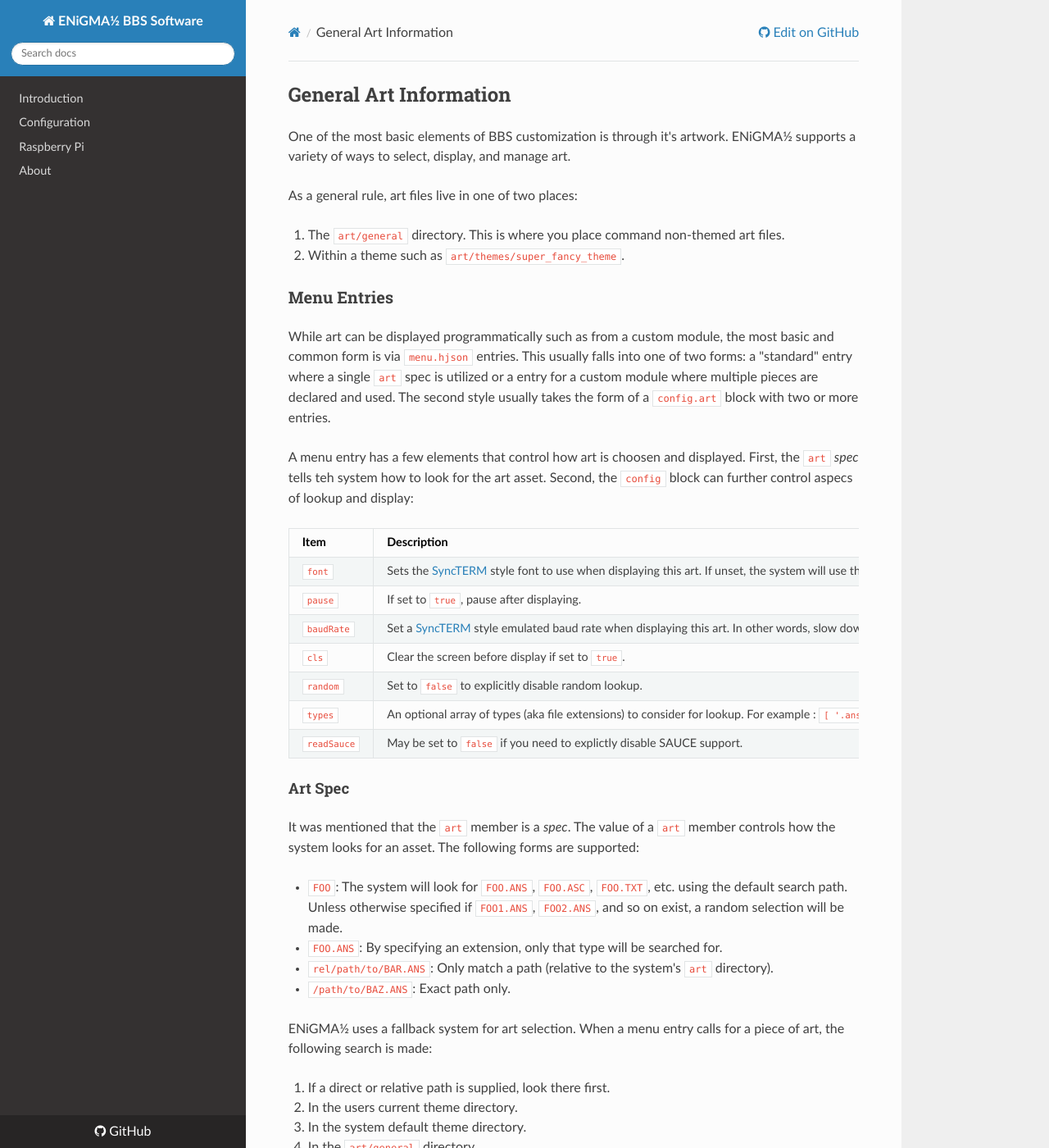
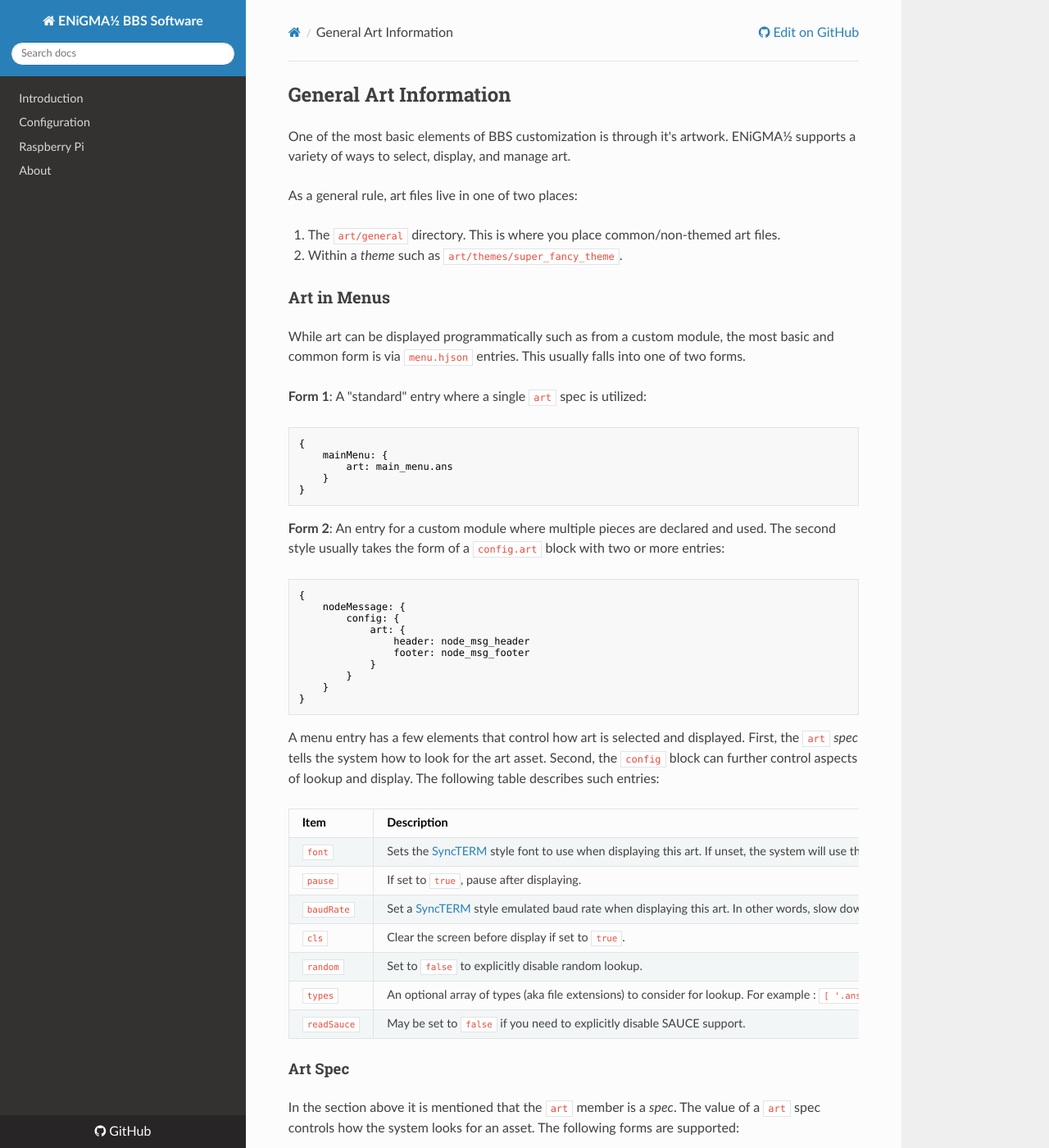
Before and after one commit to NuSkooler/enigma-bbs, an MkDocs documentation site: the page built from docs/art/general.md, in a window 1280 px wide and 1400 px high. Shown: the whole window at 82% size. Built offline with MkDocs 1.6.1, drawn with Linux system fonts in a browser that asks for light colours; nearby versions of some CDN libraries; old or Windows-style settings are respelled for this version of MkDocs; some of the changed text lies outside the part shown.

Commit message:
Updates on art docs

````diff
--- a/docs/art/general.md
+++ b/docs/art/general.md
@@ -7,13 +7,36 @@ One of the most basic elements of BBS customization is through it's artwork. ENi
 
 As a general rule, art files live in one of two places:
 
-1. The `art/general` directory. This is where you place command non-themed art files.
-2. Within a theme such as `art/themes/super_fancy_theme`.
+1. The `art/general` directory. This is where you place common/non-themed art files.
+2. Within a _theme_ such as `art/themes/super_fancy_theme`.
 
-### Menu Entries
-While art can be displayed programmatically such as from a custom module, the most basic and common form is via `menu.hjson` entries. This usually falls into one of two forms: a "standard" entry where a single `art` spec is utilized or a entry for a custom module where multiple pieces are declared and used. The second style usually takes the form of a `config.art` block with two or more entries.
+### Art in Menus
+While art can be displayed programmatically such as from a custom module, the most basic and common form is via `menu.hjson` entries. This usually falls into one of two forms.
 
-A menu entry has a few elements that control how art is choosen and displayed. First, the `art` *spec* tells teh system how to look for the art asset. Second, the `config` block can further control aspecs of lookup and display:
+**Form 1**: A "standard" entry where a single `art` spec is utilized:
+```hjson
+{
+    mainMenu: {
+        art: main_menu.ans
+    }
+}
+```
+
+**Form 2**: An entry for a custom module where multiple pieces are declared and used. The second style usually takes the form of a `config.art` block with two or more entries:
+```hjson
+{
+    nodeMessage: {
+        config: {
+            art: {
+                header: node_msg_header
+                footer: node_msg_footer
+            }
+        }
+    }
+}
+```
+
+A menu entry has a few elements that control how art is selected and displayed. First, the `art` *spec* tells the system how to look for the art asset. Second, the `config` block can further control aspects of lookup and display. The following table describes such entries:
 
 | Item | Description|
 |------|------------|
@@ -23,13 +46,13 @@ A menu entry has a few elements that control how art is choosen and displayed. F
 | `cls` | Clear the screen before display if set to `true`. |
 | `random` | Set to `false` to explicitly disable random lookup. |
 | `types` | An optional array of types (aka file extensions) to consider for lookup. For example : `[ '.ans', '.asc' ]` |
-| `readSauce` | May be set to `false` if you need to explictly disable SAUCE support. |
+| `readSauce` | May be set to `false` if you need to explicitly disable SAUCE support. |
 
 #### Art Spec
-It was mentioned that the `art` member is a *spec*. The value of a `art` member controls how the system looks for an asset. The following forms are supported:
+In the section above it is mentioned that the `art` member is a *spec*. The value of a `art` spec controls how the system looks for an asset. The following forms are supported:
 
 * `FOO`: The system will look for `FOO.ANS`, `FOO.ASC`, `FOO.TXT`, etc. using the default search path. Unless otherwise specified if `FOO1.ANS`, `FOO2.ANS`, and so on exist, a random selection will be made.
-* `FOO.ANS`: By specifying an extension, only that type will be searched for.
+* `FOO.ANS`: By specifying an extension, only the exact match will be searched for.
 * `rel/path/to/BAR.ANS`: Only match a path (relative to the system's `art` directory).
 * `/path/to/BAZ.ANS`: Exact path only.
 
@@ -40,8 +63,27 @@ ENiGMA½ uses a fallback system for art selection. When a menu entry calls for a
 3. In the system default theme directory.
 4. In the `art/general` directory.
 
+#### ACS-Driven Conditionals
+The [ACS](/docs/configuration/acs.md) system can be used to make conditional art selection choices. To do this, provide an array of possible values in your art spec. As an example:
+```hjson
+{
+    fancyMenu: {
+        art: [
+            {
+                acs: GM[l33t]
+                art: leet_art.ans
+            }
+            {
+                //  default
+                art: newb.asc
+            }
+        ]
+    }
+}
+```
+
 #### SyncTERM Style Fonts
-ENiGMA½ can set a [SyncTERM](http://syncterm.bbsdev.net/) style font for art display. This is supported by many popular BBS terminals besides just SyncTERM and is common for displaying Amiga style fonts for example. The system will use the `font` specifier or look for a font declared in an artworks SAUCE record (unless `readSauce` is `false`).
+ENiGMA½ can set a [SyncTERM](http://syncterm.bbsdev.net/) style font for art display. This is supported by many other popular BBS terminals as well. A common usage is for displaying Amiga style fonts for example. The system will use the `font` specifier or look for a font declared in an artworks SAUCE record (unless `readSauce` is `false`).
 
 The most common fonts are probably as follows:
 
@@ -96,7 +138,7 @@ See [this specification](https://github.com/protomouse/synchronet/blob/master/sr
 #### SyncTERM Style Baud Rates
 The `baudRate` member can set a [SyncTERM](http://syncterm.bbsdev.net/) style emulated baud rate. May be `300`, `600`, `1200`, `2400`, `4800`, `9600`, `19200`, `38400`, `57600`, `76800`, or `115200`. A value of `ulimited`, `off`, or `0` resets (disables) the rate.  See [this specification](https://github.com/protomouse/synchronet/blob/master/src/conio/cterm.txt) for more information.
 
-## Common Example
+### Common Example
 ```hjson
 fullLogoffSequenceRandomBoardAd: {
     art: OTHRBBS
@@ -109,3 +151,6 @@ fullLogoffSequenceRandomBoardAd: {
     }
 }
 ```
+
+### See Also
+See also the [Show Art Module](/docs/modding/show-art.md) for more advanced art display!
````
